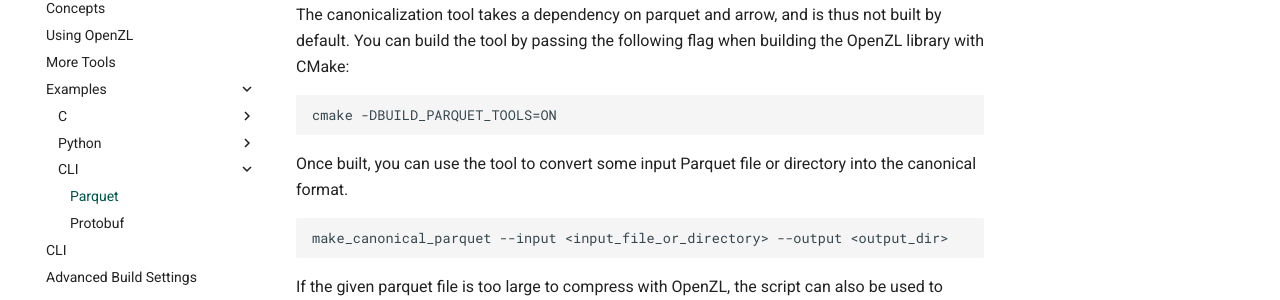
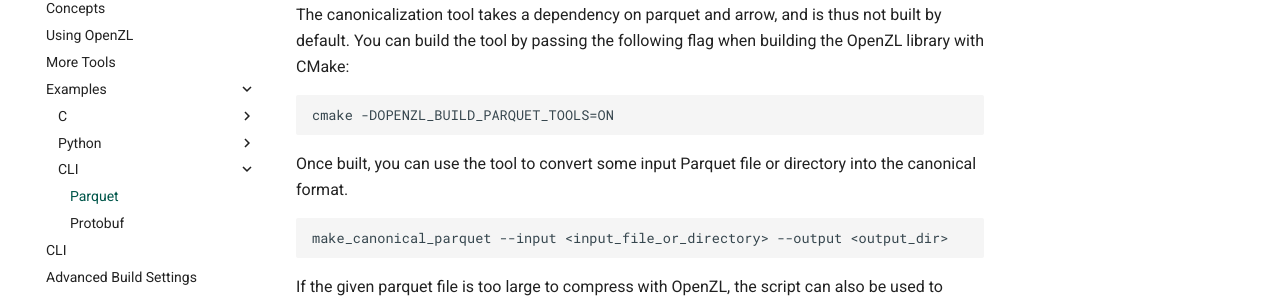
Before and after one commit to hybledav/openzl-jni, an MkDocs documentation site: the page built from doc/mkdocs/doc/getting-started/examples/cli/parquet.md, in a window 1280 px wide and 900 px high, scrolled down 399 px. Shown: the part 154-454 px from the top of the window. Built offline with MkDocs 1.6.1 and Material for MkDocs 9.7.7, drawn with Linux system fonts in a browser that asks for light colours; comment, search, counter and statistics services are not loaded.

Commit message:
Fix typo in parquet getting-started doc (#77)
Summary:
Pull Request resolved: https://github.com/facebook/openzl/pull/77

As titled

Reviewed By: Victor-C-Zhang

Differential Revision: D84064128

fbshipit-source-id: 7daa22fb3f7aaa99dae22b08bbe1f2bde5e3ef13

````diff
--- a/doc/mkdocs/doc/getting-started/examples/cli/parquet.md
+++ b/doc/mkdocs/doc/getting-started/examples/cli/parquet.md
@@ -8,7 +8,7 @@ You can use the `make_canonical_parquet` tool from the `tools/parquet` directory
 
 The canonicalization tool takes a dependency on parquet and arrow, and is thus not built by default. You can build the tool by passing the following flag when building the OpenZL library with CMake:
 ```
-cmake -DBUILD_PARQUET_TOOLS=ON
+cmake -DOPENZL_BUILD_PARQUET_TOOLS=ON
 ```
 
 Once built, you can use the tool to convert some input Parquet file or directory into the canonical format.
````
